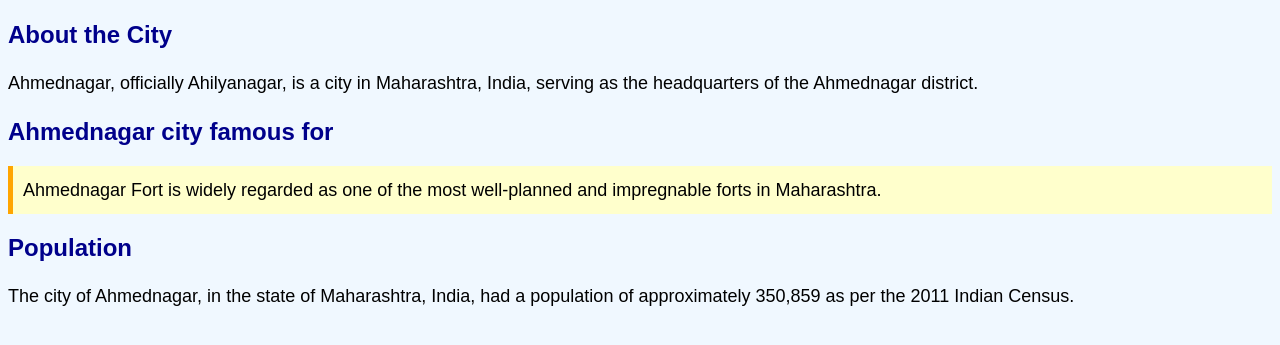
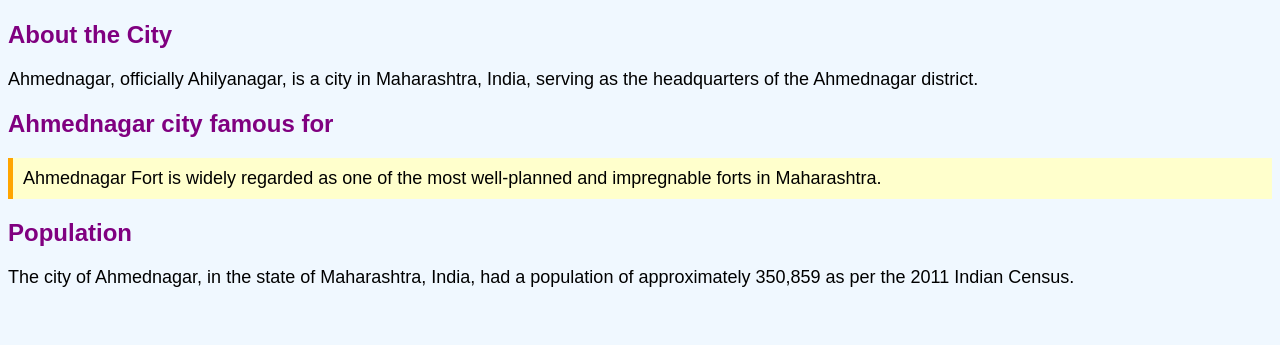
Before and after one commit to Pratikshapulate-1845/Assignment6, a plain HTML site: page index.html in a window 1280 px wide. Shown: the part 75-420 px from the top of the page. Drawn offline with Linux system fonts and the light colour scheme.

Commit message:
css file added

```diff
--- a/index.html
+++ b/index.html
@@ -1,10 +1,9 @@
 <!DOCTYPE html>
 <html lang="en">
+<head>
 
-<head>
-    <meta charset="UTF-8">
     <title>About Ahmednagar City</title>
-    <link rel="stylesheet" href="styles.css">
+    <link rel="stylesheet" href="style.css">
     <style>
         #main-header {
             text-align: center;
@@ -13,30 +12,12 @@
         }
 
         p {
-            line-height: 1.6;
             font-size: 18px;
-        }
-
-        body {
-            background-color: #f0f8ff;
-            font-family: Arial, sans-serif;
-        }
-
-        h2 {
-            color: darkblue;
-        }
-
-        .highlight {
-            background-color: #ffffcc;
-            padding: 10px;
-            border-left: 5px solid orange;
         }
     </style>
 </head>
 
 <body>
-
-
     <h1 id="main-header" style="margin-top: 30px;">Welcome to Ahmednagar City</h1>
 
     <h2>About the City</h2>
--- /dev/null
+++ b/style.css
@@ -0,0 +1,14 @@
+body {
+            background-color: #f0f8ff;
+            font-family: Arial, sans-serif;
+        }
+
+        h2 {
+            color:purple;
+        }
+
+        .highlight {
+            background-color: #ffffcc;
+            padding: 10px;
+            border-left: 5px solid orange;
+        }
```
